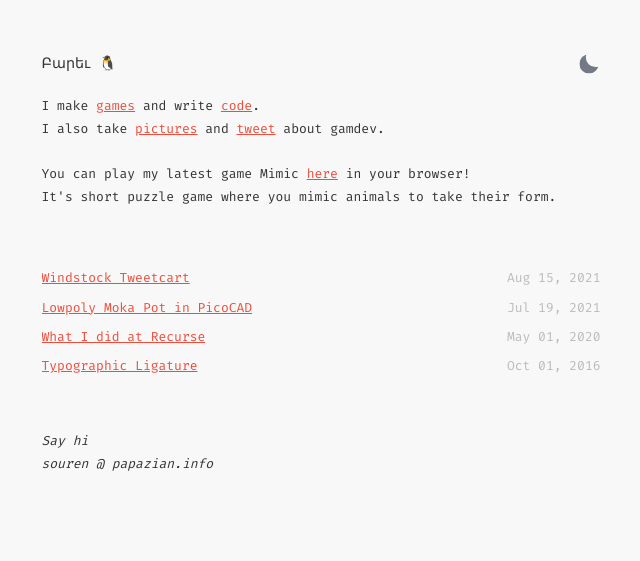
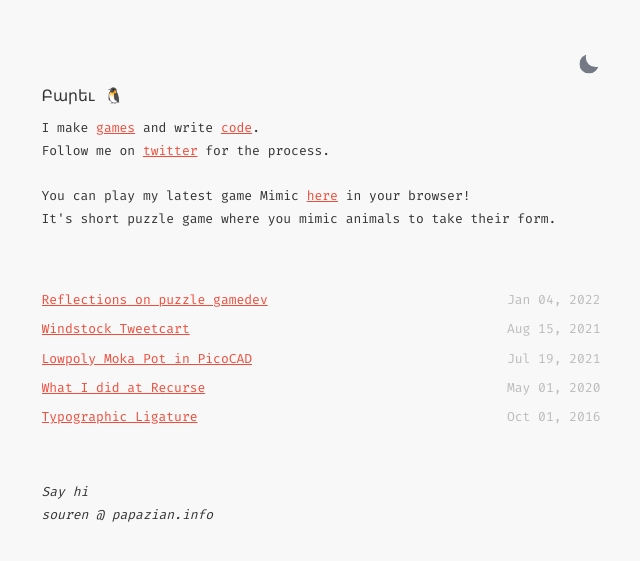
Before and after one commit to sourencho/sourencho.github.io, a Jekyll site: the page built from index.html, in a window 1280 px wide. Shown: the top 561 px of the page, without its empty margins (319-959 px from the left). Built offline with Jekyll 4.4.1, drawn with Linux system fonts in a browser that asks for light colours.

Commit message:
Push reflections on puzzle gamedev post

```diff
--- a/_layouts/default.html
+++ b/_layouts/default.html
@@ -12,6 +12,13 @@ layout: compress
   </main>
 
   <script type="text/javascript">
+    var links = document.links;
+    for (var i = 0, linksLength = links.length; i < linksLength; i++) {
+      if (links[i].hostname != window.location.hostname) {
+          links[i].target = '_blank';
+      }
+    }
+
     function setTheme(theme) {
       if (theme === "dark") {
         document.documentElement.setAttribute('data-theme', 'dark');
@@ -28,7 +35,7 @@ layout: compress
 
     let theme = localStorage.getItem('theme');
 
-    theme = theme || (window.matchMedia ? window.matchMedia('(prefers-color-scheme: dark)').matches ? 'dark' : 'light' : 'light');
+    theme = theme || (window.matchMedia ? window.matchMedia('(prefers-color-scheme: dark)').matches ? 'dark' : 'light' : 'dark');
 
     setTheme(theme);
 
--- a/_sass/_main.scss
+++ b/_sass/_main.scss
@@ -252,8 +252,13 @@ h3,
 h4,
 h5 {
 	font-weight: normal;
-	font-size: 1.1rem;
-	margin-bottom: 1.5rem;
+	font-size: 1.2rem;
+	margin-bottom: 0.5rem;
+	margin-top: 2.5rem;
+}
+
+h1 {
+	font-size: 1.3rem;
 }
 
 section h1:first-child {
--- a/index.html
+++ b/index.html
@@ -14,7 +14,7 @@ layout: default
         write <a href="https://github.com/sourencho">code</a>.
     </p>
     <p>
-        I also take <a href="https://www.instagram.com/youngtableau/">pictures</a> and <a href="https://twitter.com/sourencho">tweet</a> about gamdev.
+        Follow me on <a href="https://twitter.com/sourencho">twitter</a> for the process.
     </p>
     <br>
     <p>
```
Also changed, not shown: _posts/2022-01-04-reflections_on_puzzle_gamedev.md (added, +135 -0 lines), assets/js/new-tab.js (added, +7 -0 lines), assets/images/posts/puzzle_gamedev_reflections/mimic_level_01_after.png (added), assets/images/posts/puzzle_gamedev_reflections/mimic_level_01_before.png (added), assets/images/posts/puzzle_gamedev_reflections/mimic_trailer.gif (added), assets/images/posts/puzzle_gamedev_reflections/mimic_visual_style_new.png (added), assets/images/posts/puzzle_gamedev_reflections/mimic_visual_style_old.png (added), assets/images/posts/puzzle_gamedev_reflections/referrers_by_day_bontegames.png (added), assets/images/posts/puzzle_gamedev_reflections/referrers_by_day_itchio.png (added), assets/images/posts/puzzle_gamedev_reflections/simple_teaching_level_1.png (added), assets/images/posts/puzzle_gamedev_reflections/simple_teaching_level_2.png (added).
